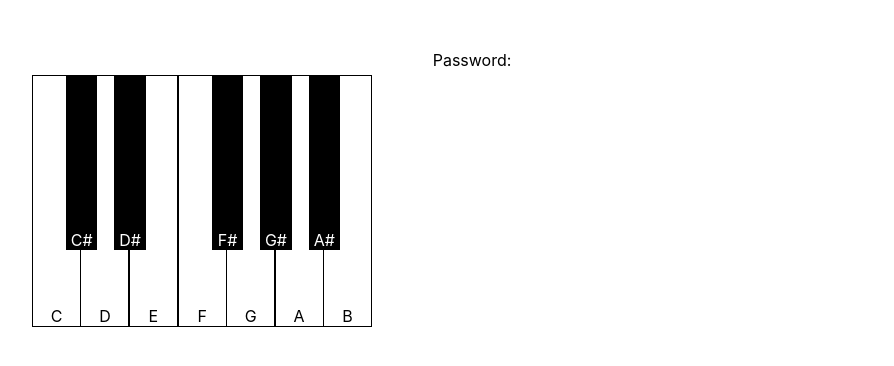
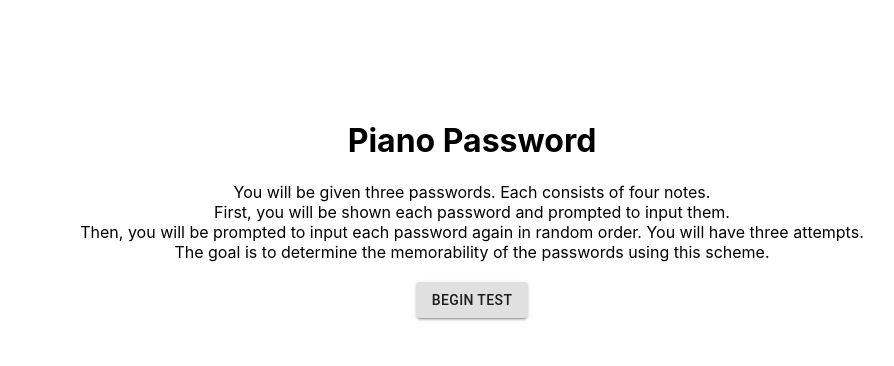
Before and after one commit to laynekm/piano-password, a React (Create React App) app: page / in a window 1280 px wide. Shown: the top 366 px of the page, without its empty margins (168-1062 px from the left). Built offline with nearby package versions, Linux system fonts and the light colour scheme; the HTML template or start-up script is replaced by a standard one.

Commit message:
Finish password verification step

```diff
--- a/src/App.js
+++ b/src/App.js
@@ -1,7 +1,9 @@
 import React, { useState } from 'react';
-import { Piano } from './Piano';
-import { Button } from '@material-ui/core';
+import { Step1 } from './Step1';
+import { Step2 } from './Step2';
+import { Step3 } from './Step3';
 import { makeStyles, createStyles } from '@material-ui/core/styles';
+import { generatePassword } from './utils';
 
 const useStyles = makeStyles(() =>
   createStyles({
@@ -9,30 +11,64 @@ const useStyles = makeStyles(() =>
       display: 'flex',
       flexDirection: 'column',
       alignItems: 'center',
+      textAlign: 'center',
       height: '100vh',
       width: '100vw',
       paddingTop: 50,
+    },
+    button: {
+      marginTop: 20,
     },
   })
 );
 
 const App = () => {
   const classes = useStyles();
-  const [hasStarted, setHasStarted] = useState(true);
 
-  return (
-    <div className={classes.root}>
-      {!hasStarted && (
-        <React.Fragment>
-          <h1>Piano Password</h1>
-          <Button variant='contained' onClick={() => setHasStarted(true)}>
-            Begin session
-          </Button>
-        </React.Fragment>
-      )}
-      {hasStarted && <Piano />}
-    </div>
-  );
+  const [step, setStep] = useState(1);
+  const [passwords] = useState({
+    0: generatePassword(4),
+    1: generatePassword(4),
+    2: generatePassword(4),
+  });
+  const [inputs, setInputs] = useState({ 0: [], 1: [], 2: [] });
+
+  const nextStep = () => {
+    setStep(step + 1);
+  };
+
+  const handleSetInputs = (index, input) => {
+    if (inputs[index].length < passwords[index].length) {
+      setInputs({ ...inputs, [index]: [...inputs[index], input] });
+    }
+  };
+
+  const clearInput = index => {
+    setInputs({ ...inputs, [index]: [] });
+  };
+
+  const renderStep = step => {
+    switch (step) {
+      case 1:
+        return <Step1 nextStep={nextStep} />;
+      case 2:
+        return (
+          <Step2
+            nextParentStep={nextStep}
+            passwords={passwords}
+            inputs={inputs}
+            handleSetInputs={handleSetInputs}
+            clearInput={clearInput}
+          />
+        );
+      case 3:
+        return <Step3 nextStep={nextStep} />;
+      default:
+        return <div />;
+    }
+  };
+
+  return <div className={classes.root}>{renderStep(step)}</div>;
 };
 
 export default App;
--- a/src/Piano.js
+++ b/src/Piano.js
@@ -1,23 +1,18 @@
-import React, { useState } from 'react';
+import React from 'react';
 import { PianoKey } from './PianoKey';
 import { makeStyles, createStyles } from '@material-ui/core/styles';
 
 const useStyles = makeStyles(() =>
   createStyles({
     root: {
-      height: '100%',
-      width: '100%',
-      display: 'flex',
-      flexDirection: 'column',
-      alignItems: 'center',
+      width: 340,
+      height: 250,
     },
     piano: {
       display: 'flex',
       flexDirection: 'row',
-      position: 'absolute',
       width: 500,
       height: 250,
-      left: 200,
       paddingTop: 25,
     },
     password: {
@@ -26,103 +21,110 @@ const useStyles = makeStyles(() =>
   })
 );
 
-export const Piano = () => {
+export const Piano = props => {
   const classes = useStyles();
-  const [password, setPassword] = useState([]);
-
-  const updatePassword = number => {
-    setPassword([...password, number]);
-  };
+  const { handleSetInputs, index } = props;
 
   const blackKeyOffset = 15;
   const whiteKeyOffset = 32;
 
   return (
     <div className={classes.root}>
-      <div className={password}>Password: {password.join(' ')}</div>
       <div className={classes.piano}>
         <PianoKey
-          value={1}
+          value={0}
           variant='white'
           text='C'
-          updatePassword={updatePassword}
+          updatePassword={handleSetInputs}
+          index={index}
+        />
+        <PianoKey
+          value={1}
+          variant='black'
+          offset={blackKeyOffset}
+          text='C#'
+          updatePassword={handleSetInputs}
+          index={index}
         />
         <PianoKey
           value={2}
-          variant='black'
-          offset={blackKeyOffset}
-          text='C#'
-          updatePassword={updatePassword}
+          variant='white'
+          offset={whiteKeyOffset}
+          text='D'
+          updatePassword={handleSetInputs}
+          index={index}
         />
         <PianoKey
           value={3}
-          variant='white'
-          offset={whiteKeyOffset}
-          text='D'
-          updatePassword={updatePassword}
+          variant='black'
+          offset={blackKeyOffset + whiteKeyOffset}
+          text='D#'
+          updatePassword={handleSetInputs}
+          index={index}
         />
         <PianoKey
           value={4}
-          variant='black'
-          offset={blackKeyOffset + whiteKeyOffset}
-          text='D#'
-          updatePassword={updatePassword}
+          variant='white'
+          offset={whiteKeyOffset * 2}
+          text='E'
+          updatePassword={handleSetInputs}
+          index={index}
         />
         <PianoKey
           value={5}
           variant='white'
           offset={whiteKeyOffset * 2}
-          text='E'
-          updatePassword={updatePassword}
+          text='F'
+          updatePassword={handleSetInputs}
+          index={index}
         />
         <PianoKey
           value={6}
-          variant='white'
-          offset={whiteKeyOffset * 2}
-          text='F'
-          updatePassword={updatePassword}
+          variant='black'
+          offset={blackKeyOffset + whiteKeyOffset * 2}
+          text='F#'
+          updatePassword={handleSetInputs}
+          index={index}
         />
         <PianoKey
           value={7}
-          variant='black'
-          offset={blackKeyOffset + whiteKeyOffset * 2}
-          text='F#'
-          updatePassword={updatePassword}
+          variant='white'
+          offset={whiteKeyOffset * 3}
+          text='G'
+          updatePassword={handleSetInputs}
+          index={index}
         />
         <PianoKey
           value={8}
-          variant='white'
-          offset={whiteKeyOffset * 3}
-          text='G'
-          updatePassword={updatePassword}
+          variant='black'
+          offset={blackKeyOffset + whiteKeyOffset * 3}
+          text='G#'
+          updatePassword={handleSetInputs}
+          index={index}
         />
         <PianoKey
           value={9}
-          variant='black'
-          offset={blackKeyOffset + whiteKeyOffset * 3}
-          text='G#'
-          updatePassword={updatePassword}
+          variant='white'
+          offset={whiteKeyOffset * 4}
+          text='A'
+          updatePassword={handleSetInputs}
+          index={index}
         />
         <PianoKey
           value={10}
-          variant='white'
-          offset={whiteKeyOffset * 4}
-          text='A'
-          updatePassword={updatePassword}
+          variant='black'
+          offset={blackKeyOffset + whiteKeyOffset * 4}
+          text='A#'
+          updatePassword={handleSetInputs}
+          index={index}
         />
         <PianoKey
           value={11}
-          variant='black'
-          offset={blackKeyOffset + whiteKeyOffset * 4}
-          text='A#'
-          updatePassword={updatePassword}
-        />
-        <PianoKey
-          value={12}
           variant='white'
           offset={whiteKeyOffset * 5}
           text='B'
-          updatePassword={updatePassword}
+          updatePassword={handleSetInputs}
+          index={index}
         />
       </div>
     </div>
--- a/src/PianoKey.js
+++ b/src/PianoKey.js
@@ -16,6 +16,10 @@ const useStyles = makeStyles(() =>
       '&:hover': {
         backgroundColor: '#1E88E5',
       },
+      '&::selection': {
+        color: 'none',
+        background: 'none',
+      },
     },
     blackKey: {
       height: 175,
@@ -31,19 +35,23 @@ const useStyles = makeStyles(() =>
       '&:hover': {
         backgroundColor: '#1E88E5',
       },
+      '&::selection': {
+        color: 'none',
+        background: 'none',
+      },
     },
   })
 );
 
 export const PianoKey = props => {
   const classes = useStyles();
-  const { value, variant, offset, text, updatePassword } = props;
+  const { value, variant, offset, text, updatePassword, index } = props;
 
   return (
     <div
       className={variant === 'white' ? classes.whiteKey : classes.blackKey}
       style={{ right: offset }}
-      onClick={() => updatePassword(value)}>
+      onClick={() => updatePassword(index, value)}>
       {text}
     </div>
   );
--- /dev/null
+++ b/src/Step1.js
@@ -0,0 +1,47 @@
+import React from 'react';
+import { Button } from '@material-ui/core';
+import { makeStyles, createStyles } from '@material-ui/core/styles';
+
+const useStyles = makeStyles(() =>
+  createStyles({
+    root: {
+      display: 'flex',
+      flexDirection: 'column',
+      alignItems: 'center',
+      textAlign: 'center',
+      height: '100vh',
+      width: '100vw',
+      paddingTop: 50,
+    },
+    button: {
+      marginTop: 20,
+    },
+  })
+);
+
+export const Step1 = props => {
+  const classes = useStyles();
+  const { nextStep } = props;
+
+  return (
+    <div className={classes.root}>
+      <h1>Piano Password</h1>
+      You will be given three passwords. Each consists of four notes.
+      <br />
+      First, you will be shown each password and prompted to input them.
+      <br />
+      Then, you will be prompted to input each password again in random order.
+      You will have three attempts.
+      <br />
+      The goal is to determine the memorability of the passwords using this
+      scheme.
+      <br />
+      <Button
+        className={classes.button}
+        variant='contained'
+        onClick={() => nextStep()}>
+        Begin test
+      </Button>
+    </div>
+  );
+};
--- /dev/null
+++ b/src/Step2.js
@@ -0,0 +1,64 @@
+import React, { useState } from 'react';
+import { Piano } from './Piano';
+import { passwordTypes, colors } from './globals';
+import { makeStyles, createStyles } from '@material-ui/core/styles';
+import { convertPassword, arraysEqual, flash, sleep } from './utils';
+
+const useStyles = makeStyles(() =>
+  createStyles({
+    root: {
+      display: 'flex',
+      flexDirection: 'column',
+      alignItems: 'center',
+      textAlign: 'center',
+      height: '100vh',
+      width: '100vw',
+      paddingTop: 50,
+    },
+    button: {
+      marginTop: 20,
+    },
+  })
+);
+
+export const Step2 = props => {
+  const classes = useStyles();
+  const [step, setStep] = useState(0);
+  const {
+    nextParentStep,
+    passwords,
+    inputs,
+    handleSetInputs,
+    clearInput,
+  } = props;
+
+  if (inputs[step].length === passwords[step].length) {
+    if (arraysEqual(passwords[step], inputs[step])) {
+      flash(colors.correct);
+      if (step + 1 > 2) {
+        sleep(500).then(() => {
+          nextParentStep();
+        });
+      } else {
+        sleep(500).then(() => {
+          setStep(step + 1);
+        });
+      }
+    } else {
+      flash(colors.incorrect);
+      sleep(500).then(() => {
+        clearInput(step);
+      });
+    }
+  }
+
+  return (
+    <div className={classes.root}>
+      <h3>
+        {passwordTypes[step]} password: {convertPassword(passwords[step])}{' '}
+      </h3>
+      <h3>Your input: {convertPassword(inputs[step])} </h3>
+      <Piano handleSetInputs={handleSetInputs} index={step} />
+    </div>
+  );
+};
--- /dev/null
+++ b/src/Step3.js
@@ -0,0 +1,38 @@
+import React from 'react';
+import { Button } from '@material-ui/core';
+import { makeStyles, createStyles } from '@material-ui/core/styles';
+
+const useStyles = makeStyles(() =>
+  createStyles({
+    root: {
+      display: 'flex',
+      flexDirection: 'column',
+      alignItems: 'center',
+      textAlign: 'center',
+      height: '100vh',
+      width: '100vw',
+      paddingTop: 50,
+    },
+    button: {
+      marginTop: 20,
+    },
+  })
+);
+
+export const Step3 = props => {
+  const classes = useStyles();
+  const { nextStep } = props;
+
+  return (
+    <div className={classes.root}>
+      You will now be prompted to enter the passwords again in random order.
+      <br />
+      <Button
+        className={classes.button}
+        variant='contained'
+        onClick={() => nextStep()}>
+        Let's do this!
+      </Button>
+    </div>
+  );
+};
--- /dev/null
+++ b/src/globals.js
@@ -0,0 +1,28 @@
+export const passwordTypes = {
+  0: 'Wifi',
+  1: 'Email',
+  2: 'McDonalds app',
+};
+
+export const degreeToKey = [0, 2, 4, 7, 9];
+
+export const noteNames = [
+  'C',
+  'C#',
+  'D',
+  'D#',
+  'E',
+  'F',
+  'F#',
+  'G',
+  'G#',
+  'A',
+  'A#',
+  'B',
+];
+
+export const colors = {
+  default: 'white',
+  correct: 'limegreen',
+  incorrect: 'red',
+};
--- /dev/null
+++ b/src/utils.js
@@ -0,0 +1,43 @@
+import { degreeToKey, noteNames, colors } from './globals';
+
+export const generatePassword = numNotes => {
+  let key = Math.floor(Math.random() * 12);
+
+  let notes = [];
+
+  for (let i = 0; i < numNotes; i++) {
+    let degree = Math.floor(Math.random() * 5);
+    notes.push((degreeToKey[degree] + key) % 12);
+  }
+
+  return notes;
+};
+
+export const convertPassword = password => {
+  let converted = [];
+  for (let n in password) converted.push(convertNote(password[n]));
+  return converted.join(' ');
+};
+
+export const convertNote = note => {
+  return noteNames[note];
+};
+
+export const arraysEqual = (arr1, arr2) => {
+  if (arr1.length !== arr2.length) return false;
+  for (var i = 0; i < arr1.length; i++) {
+    if (arr1[i] !== arr2[i]) return false;
+  }
+  return true;
+};
+
+export const flash = color => {
+  document.bgColor = color;
+  sleep(500).then(() => {
+    document.bgColor = colors.default;
+  });
+};
+
+export const sleep = ms => {
+  return new Promise(resolve => setTimeout(resolve, ms));
+};
```
Also changed, not shown: src/logo.svg (deleted).
